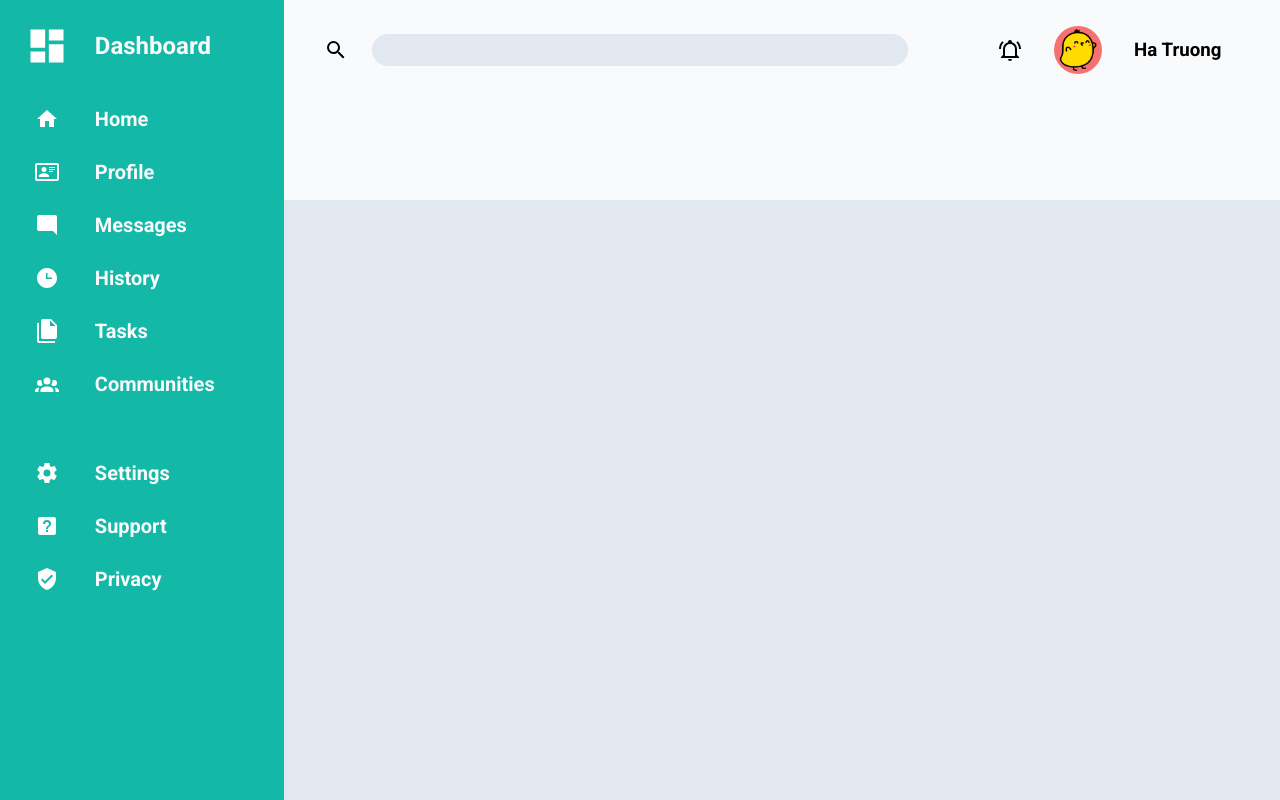
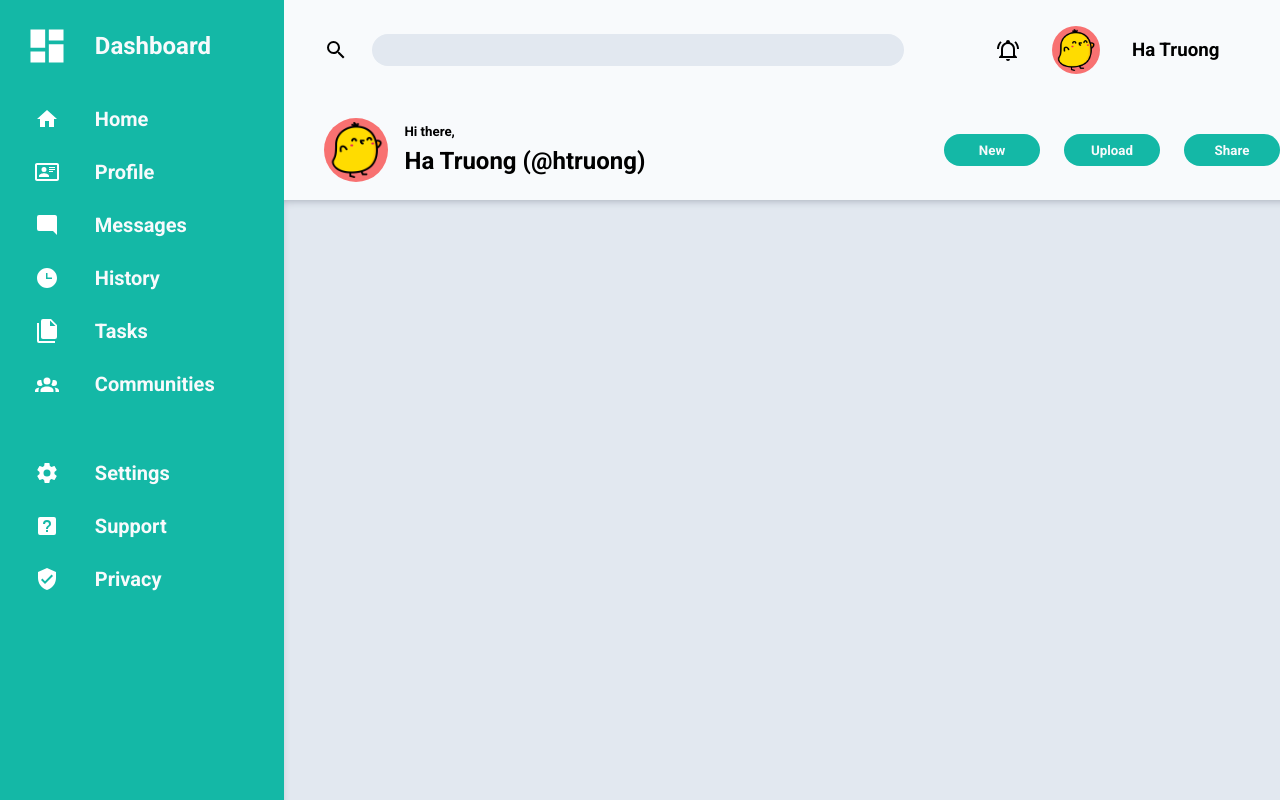
Before and after one commit to HaTruong05/admin-dashboard, a plain HTML site: page index.html in a window 1280 px wide. Drawn offline with Linux system fonts and the light colour scheme.

Commit message:
Finish styling for header

```diff
--- a/index.html
+++ b/index.html
@@ -42,11 +42,19 @@
         </div>
         <div class="quick-actions">
             <svg xmlns="http://www.w3.org/2000/svg" viewBox="0 0 24 24"><title>bell-ring-outline</title><path d="M10,21H14A2,2 0 0,1 12,23A2,2 0 0,1 10,21M21,19V20H3V19L5,17V11C5,7.9 7.03,5.17 10,4.29C10,4.19 10,4.1 10,4A2,2 0 0,1 12,2A2,2 0 0,1 14,4C14,4.1 14,4.19 14,4.29C16.97,5.17 19,7.9 19,11V17L21,19M17,11A5,5 0 0,0 12,6A5,5 0 0,0 7,11V18H17V11M19.75,3.19L18.33,4.61C20.04,6.3 21,8.6 21,11H23C23,8.07 21.84,5.25 19.75,3.19M1,11H3C3,8.6 3.96,6.3 5.67,4.61L4.25,3.19C2.16,5.25 1,8.07 1,11Z" /></svg>
-            <img src="assets/chick_2632839.png" alt="icon of a cute happy chick">
+            <img src="assets/chick_2632839.png" alt="icon of a cute happy chick" class="small-icons">
             <h3>Ha Truong</h3>
         </div>
-        <div class="user-profile"></div>
-        <div class="content-actions"></div>
+        <div class="user-profile">
+            <img src="assets/chick_2632839.png" alt="icon of a cute happy chick">
+            <h5>Hi there,</h5>
+            <h2>Ha Truong (@htruong)</h2>
+        </div>
+        <div class="content-actions">
+            <button>New</button>
+            <button>Upload</button>
+            <button>Share</button>
+        </div>
     </div>
     <div class="main-content">
         <div class="projects"></div>
--- a/styles.css
+++ b/styles.css
@@ -20,7 +20,7 @@ html, body {
 }
 
 body, .sidebar, .nav1, .nav2, .dashboard, .header,
-.search-bar, .quick-actions {
+.search-bar, .quick-actions, .user-profile, .content-actions {
     display: grid;
 }
 
@@ -44,6 +44,7 @@ body {
 .main-content {
     background-color: var(--slate);
     height: 100%;
+    box-shadow: inset 6px 10px 10px -10px #9ca3af;
 }
 
 .dashboard, .nav1, .nav2 {
@@ -85,10 +86,14 @@ svg {
 }
 
 img {
-    width: 3rem;
+    width: 4rem;
     padding: 6%;
     background-color: var(--light-red);
     border-radius: 50%;
+}
+
+.small-icons {
+    width: 3rem;
 }
 
 .sidebar svg {
@@ -132,3 +137,34 @@ input[type="search"] {
     align-items: center;
     column-gap: 32px;
 }
+
+.user-profile {
+    grid-template-columns: 1fr 6fr;
+    grid-template-rows: 1fr 2fr;
+    align-items: center;
+    column-gap: 16px;
+    margin: 0px 40px;
+}
+
+.user-profile img {
+    grid-row: 1 / -1;
+}
+
+.user-profile h5 {
+    align-self: end;
+}
+
+.content-actions {
+    grid-template-columns: repeat(3, 1fr);
+    column-gap: 24px;
+}
+
+button {
+    border: none;
+    background-color: var(--main-color);
+    width: 6rem;
+    height: 2rem;
+    border-radius: 16px;
+    color: var(--white);
+    font-weight: bold;
+}
```
